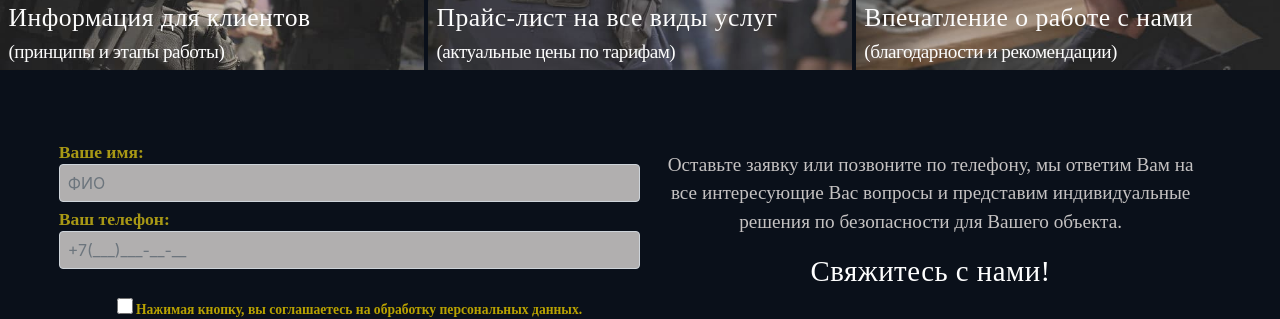
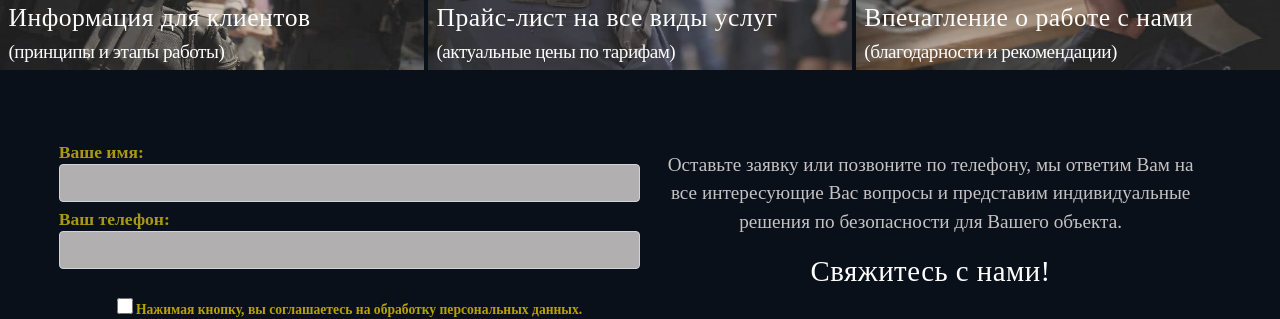
Before and after one commit to AnigalHub/Valencia, a Nuxt app: page / in a window 1280 px wide. Shown: the part 1857-2176 px from the top of the page. Built offline with nearby package versions, Linux system fonts and the light colour scheme.

Commit message:
удалены placeholder - из-за маски нет необходимости

```diff
--- a/components/secondary_pages/send_form.vue
+++ b/components/secondary_pages/send_form.vue
@@ -2,9 +2,9 @@
   <div>
     <form name="sentMessage" id="Form">
       <label for="name">Ваше имя:</label>
-      <input v-model="feedback.name" type="text" class="form-control" placeholder="ФИО" id="name" name="name" required="" data-validation-required-message="Пожалуйста, введите Ваше имя">
+      <input v-model="feedback.name" type="text" class="form-control" id="name" name="name" data-validation-required-message="Пожалуйста, введите Ваше имя">
       <label for="phone">Ваш телефон:</label>
-      <input v-model="feedback.phone" type="tel" class="form-control" v-mask="'+7 (###) ###-##-##'" placeholder="+7(___)___-__-__" pattern="[+]7\([0-9]{3}\)[0-9]{3}-[0-9]{2}-[0-9]{2}" id="phone" name="phone" required="" data-validation-required-message="Пожалуйста, введите Номер телефона">
+      <input v-model="feedback.phone" type="tel" class="form-control" v-mask="'+7 (###) ###-##-##'" id="phone" name="phone" data-validation-required-message="Пожалуйста, введите Номер телефона">
       <p class="text_descr" style="text-align: center;font-weight: bold">
         <input type="checkbox" class="checkbox"/>
        Нажимая кнопку, вы соглашаетесь на обработку персональных данных.</p>
```
